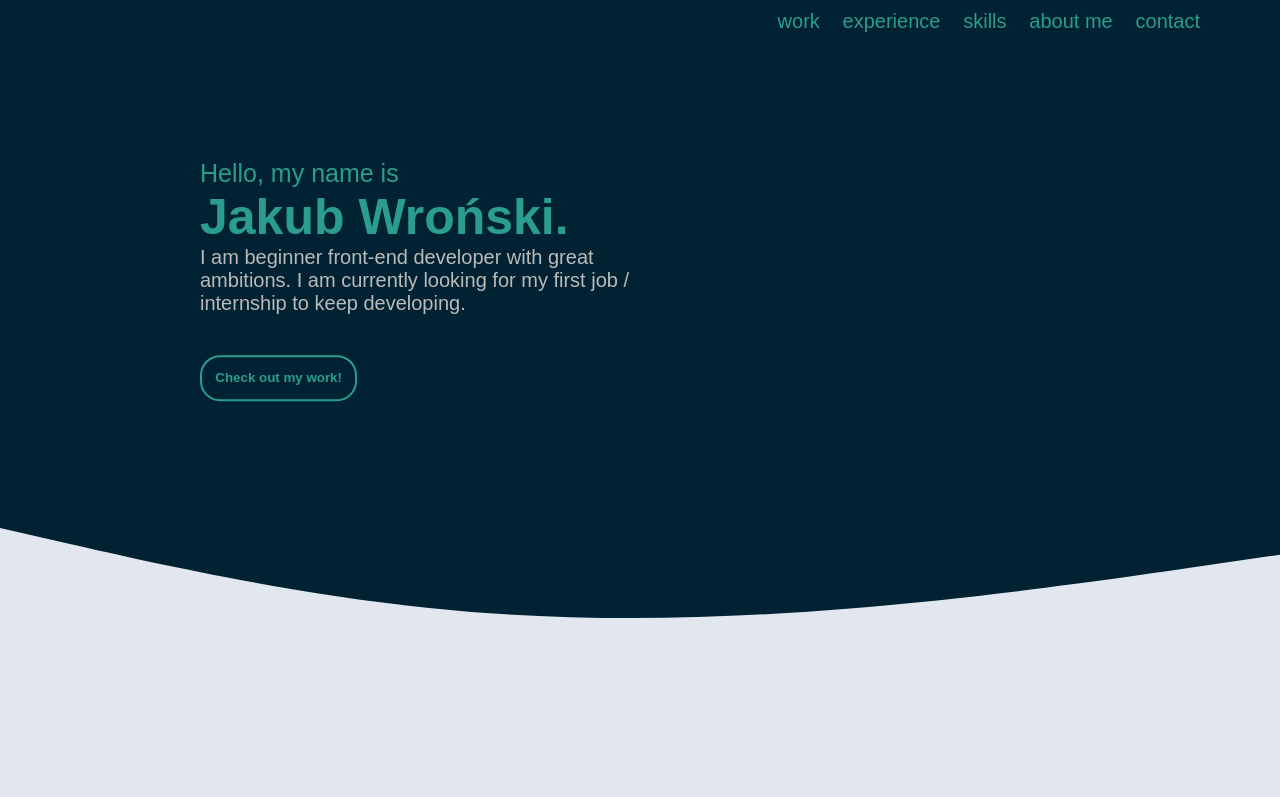
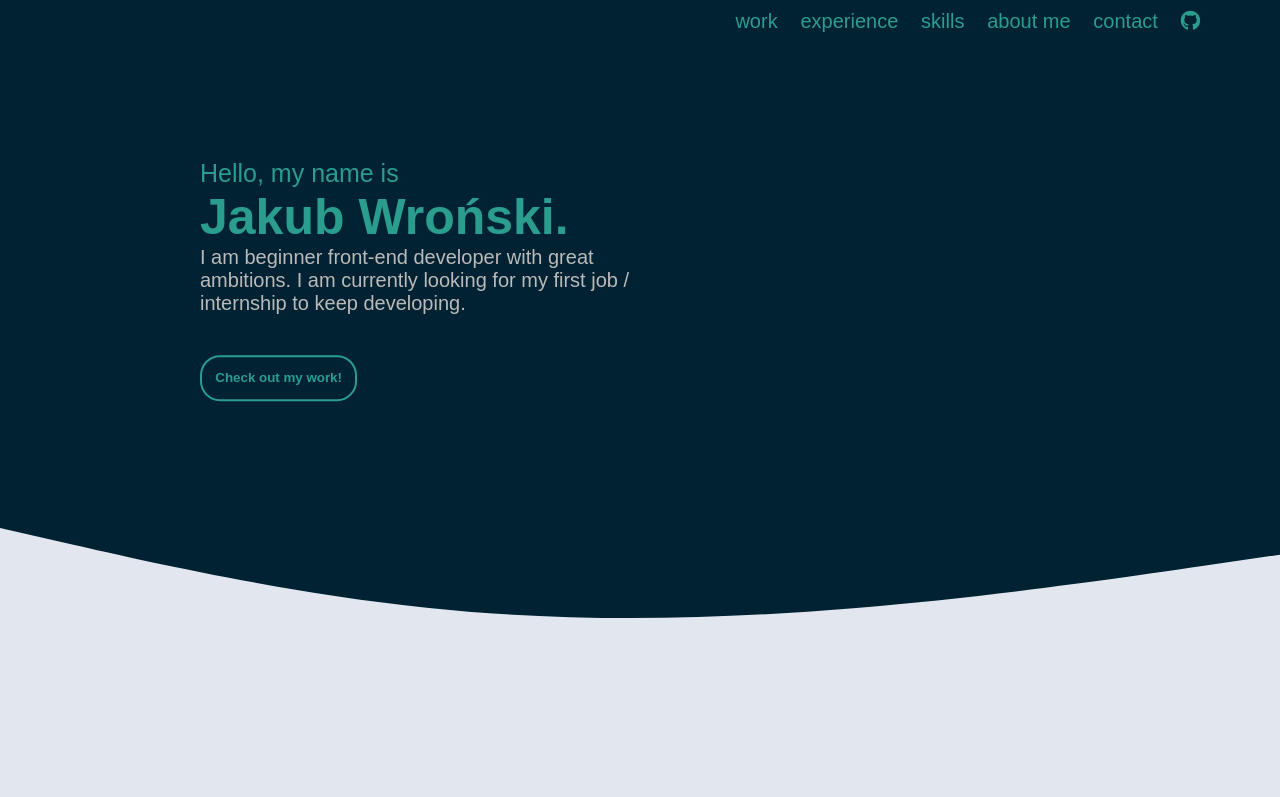
Before and after one commit to MemeeMaster/portfolio, a website: page index.html in a window 1280 px wide. Shown: the top 797 px of the page. Drawn offline with nearby package versions, Linux system fonts and the light colour scheme; a web font is replaced by a local one.

Commit message:
Added GitHub to navigation

```diff
--- a/index.html
+++ b/index.html
@@ -24,6 +24,8 @@
             <a class="nav__link" href="#skills">skills</a>
             <a class="nav__link" href="#aboutme">about me</a>
             <a class="nav__link" href="#contact">contact</a>
+            <a class="nav__link" href="https://github.com/MemeeMaster?tab=repositories"><i
+                    class="fa-brands fa-github"></i></a>
         </div>
         <div class="nav__mobile">
             <i class="fa-solid fa-bars"></i>
@@ -36,6 +38,7 @@
         <a class="nav__mobile-screen-link" href="#skills">skills</a>
         <a class="nav__mobile-screen-link" href="#aboutme">about me</a>
         <a class="nav__mobile-screen-link" href="#contact">contact</a>
+        <a class="nav__mobile-screen-link" href="https://github.com/MemeeMaster?tab=repositories">github</a>
     </div>
     <div class="header header-spacer">
         <div class="header__block wrapper">
```
